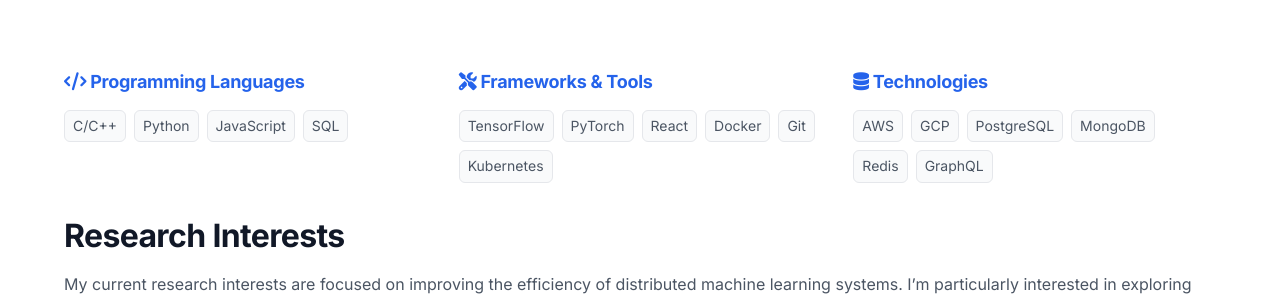
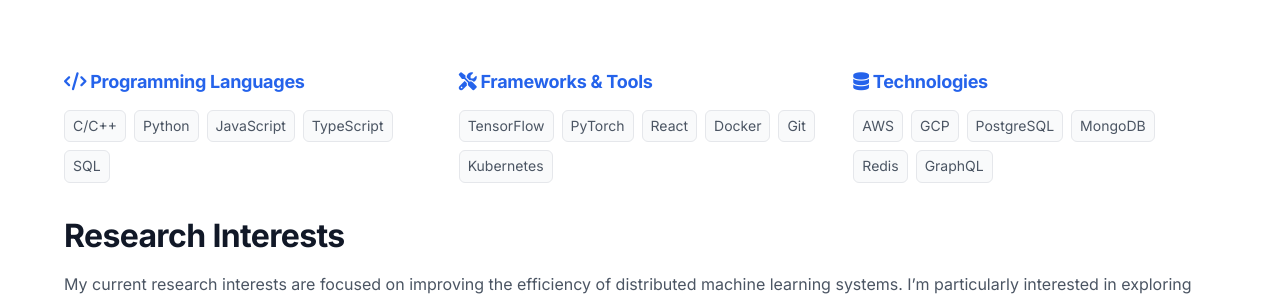
Before and after one commit to theoteske/theoteske.github.io, a Jekyll site: the page built from about.md, in a window 1280 px wide and 900 px high, scrolled down 754 px. Shown: the part 143-443 px from the top of the window. Built offline with Jekyll 4.4.1, drawn with Linux system fonts in a browser that asks for light colours.

Commit message:
small edit to about page

```diff
--- a/about.md
+++ b/about.md
@@ -52,6 +52,7 @@ Previously, I completed my B.S. in Applied Mathematics at UCLA and now work as a
       <span class="skill-tag">C/C++</span>
       <span class="skill-tag">Python</span>
       <span class="skill-tag">JavaScript</span>
+      <span class="skill-tag">TypeScript</span>
       <span class="skill-tag">SQL</span>
     </div>
   </div>
```
